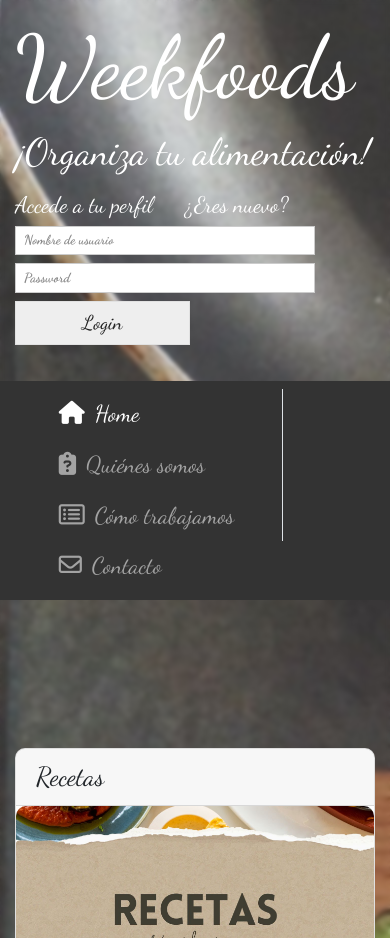
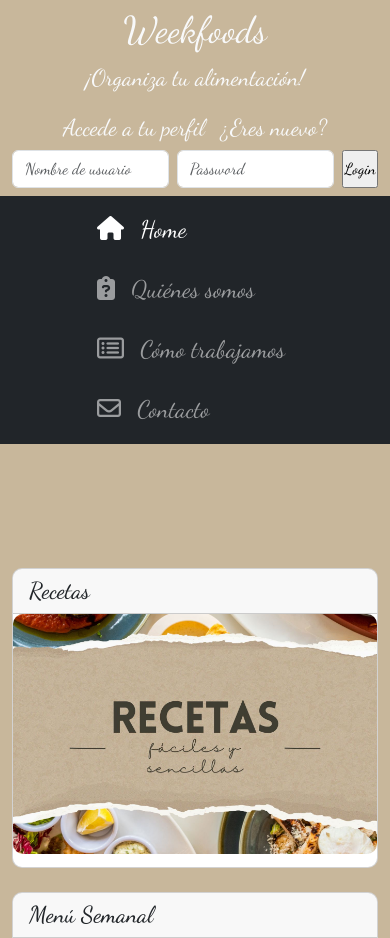
Before and after one commit to rdelgadodev/WeekFoods, a Django app: page / in a window 390 px wide. Shown: the top 938 px of the page. Run offline with Django 5.2, Linux system fonts and the light colour scheme; some libraries are stand-ins or nearby versions; some web fonts are replaced; grey boxes are pictures that could not be loaded.

Commit message:
MejorandoResponsive

```diff
--- a/Autenticacion/templates/Login/login.html
+++ b/Autenticacion/templates/Login/login.html
@@ -1,49 +1,51 @@
-{% load static %}
+{% load static %} {% block cabecera %}
 
-{% block cabecera %}
+<!--Right side header-->
+<!--Mensaje de error en caso que los datos introducidos para acceder no sean correctos-->
+<div class="col d-flex flex-column align-items-center">
+  {%if messages and request.path != '/registro/'%} {% for msg in messages %}
 
+  <div class="alert alert-danger">
+    <h3>¡{{msg}}!</h3>
+  </div>
+  {% endfor %} {%endif%}
 
-<div class="col-sm-4 mt-2">
+  <div class="d-flex">
+    <p class="fs-3 me-3 mb-1 text-center">Accede a tu perfil</p>
 
-    {%if messages and request.path != '/registro/'%}
+    <a
+      href="{% url 'Registro' %}"
+      class="fs-3 text-reset text-center text-decoration-none"
+    >
+      ¿Eres nuevo?
+    </a>
+  </div>
 
-        {% for msg in messages %}
+  <form action="{% url 'Logear' %}" method="post" class="d-flex gap-2">
+    {% csrf_token %}
 
-            <div class="alert alert-danger">
-                <h3>¡{{msg}}!</h3>
-            </div>
-        {% endfor %}
+    <input
+      type="text"
+      id="Nombre_usuario"
+      aria-describedby="emailHelp"
+      placeholder="Nombre de usuario"
+      required
+      name="username"
+      class="form-control"
+    />
 
-    {%endif%}
+    <input
+      type="password"
+      id="Password"
+      placeholder="Password"
+      autocomplete="off"
+      required
+      name="password"
+      class="form-control"
+    />
 
-
-    <div class="d-inline-flex">
-        <div class="pr-3">
-            <p class="h4">Accede a tu perfil</p>
-        </div>
-        <div><small><a href="{% url 'Registro' %}" class="h4 ml-3 ">¿Eres nuevo?</a></small></div>
-
-    </div>
-
-
-    <form action="{% url 'Logear' %}" class="form-group mx-auto" method="post">{% csrf_token %}
-
-
-
-        <input type="text" class="form-control acceder form-control-sm mb-2" id="Nombre_usuario"
-            aria-describedby="emailHelp" placeholder="Nombre de usuario" required name="username">
-
-
-        <input type="password" class="form-control acceder form-control-sm mb-2" id="Password" placeholder="Password"
-            autocomplete="off" required name="password">
-
-
-
-        <input type="submit" value="Login" class="btn btn-secondary mb-1 ml-0 login fs-5">
-
-
-    </form>
-
+    <input type="submit" value="Login" />
+  </form>
 </div>
 
 {% endblock %}
--- a/WeekFoodsApp/static/WeekFoodsApp/css/weekfoods.css
+++ b/WeekFoodsApp/static/WeekFoodsApp/css/weekfoods.css
@@ -1,31 +1,44 @@
-/* Estilo para página principal */
+/* Estilos General */
+
+* {
+    margin: 0;
+    padding: 0;
+    box-sizing: border-box;
+}
 
 body {
     font-family: "Dancing Script", cursive;
-    background-image: url('../img/Fondo_central_02.jpg');
-    background-size: cover;
-    backdrop-filter: blur(2px);
+    background-color: #C8B79B;
 }
 
-.cabecera {
-    background-color: transparent;
-    color: white;
+
+/* ----------------------------------------------------------------------------------------------------- */
+/* ----------------------------------------------------------------------------------------------------- */
+
+/* Estilo para base-no-usuario.html*/
+@media (max-width: 768px) {
+    .nav-link.fs-3 {
+        font-size: 1.2rem !important;
+    }
 }
 
-.acceder {
-    margin-bottom: 10px;
-    font-weight: bold;
-    width: 300px;
+@media (max-width: 576px) {
+    .nav-link.fs-3 {
+        font-size: 1.5rem !important;
+    }
+
+    .nav-item.border-end {
+        border-right: 0px !important;
+    }
 }
 
-.login {
-    width: 175px;
-}
+/* ----------------------------------------------------------------------------------------------------- */
+/* ----------------------------------------------------------------------------------------------------- */
 
+/* Estilo para home.html*/
 .tarjeta {
     height: 300px;
     border-radius: 10px;
-    cursor: default;
 }
 
 .imagen_tarjeta {
--- a/WeekFoodsApp/templates/WeekFoodsApp/base.html
+++ b/WeekFoodsApp/templates/WeekFoodsApp/base.html
@@ -16,8 +16,8 @@
 
 
     <!--Estilo de la pagina con Bootstrap CDN-->
-    <link rel="stylesheet" href="https://cdn.jsdelivr.net/npm/bootswatch@4.5.2/dist/yeti/bootstrap.min.css"
-        integrity="sha384-mLBxp+1RMvmQmXOjBzRjqqr0dP9VHU2tb3FK6VB0fJN/AOu7/y+CAeYeWJZ4b3ii" crossorigin="anonymous">
+   <!-- Bootswatch Yeti para Bootstrap 5 -->
+<link href="https://cdn.jsdelivr.net/npm/bootstrap@5.3.7/dist/css/bootstrap.min.css" rel="stylesheet" integrity="sha384-LN+7fdVzj6u52u30Kp6M/trliBMCMKTyK833zpbD+pXdCLuTusPj697FH4R/5mcr" crossorigin="anonymous">
 
     <!--Google Fonts-->
     <link rel="preconnect" href="https://fonts.googleapis.com">
@@ -54,44 +54,42 @@
 <body>
 
     <!--Cabecera-->
-    <div class="container-fluid cabecera">
-        <div class="row">
+    <div class="container-fluid d-flex flex-column flex-sm-row justify-content-around align-items-center py-2 text-light">
 
-            <div class="col-sm-2 mt-2"></div>
-
-            <div class="col-sm-6 text-left mt-2">
-                <h1 class="display-2 mensaje">Weekfoods</h1>
-                <p class="h1 mensaje">¡Organiza tu alimentación!</p>
+        <!--Left side header-->
+            <div class="col text-center">
+                <h1 class="display-3 display-sm-2 display-md-1 mensaje">Weekfoods</h1>
+                <p class="fs-3 fs-sm-3 fs-md-2 mensaje">¡Organiza tu alimentación!</p>
             </div>
 
-            {% block cabecera %} {% endblock %}
 
+            {% block cabecera %} {% endblock cabecera %}
 
+    </div>
 
             <!--Barra de navegacion-->
-            {% block navegacion %} {% endblock %}
+            {% block navegacion %} {% endblock navegacion %}
 
             <!--Cuerpo cambiante-->
-            {% block content %} {% endblock %}
+            {% block content %} {% endblock content %}
 
             <!--Footer-->
             <footer class="text-white mt-5">
-                <div class="container-fluid">
-                    <div class="row">
-                        <div class="col-sm-5 border-bottom"></div>
-                        <div class="col-sm-2 text-center">
-                            <i class="fa-brands fa-instagram mx-1 fs-5 mt-3"></i>
+                <div class="container-fluid d-flex flex-column flex-sm-row justify-content-between">
+                      <div class="container">
+                        <h1>WeekFoods</h1>
+                        <p>Copyright @ 2024 RDev</p>
+                    </div>
+                    <div class="col">
+                            <i class="fa-brands fa-instagram mx-1 fs-5"></i>
                             <i class="fa-brands fa-twitter mx-1 fs-5"></i>
                             <i class="fa-brands fa-facebook mx-1 fs-5"></i>
                             <i class="fa-brands fa-linkedin mx-1 fs-5"></i>
-                        </div>
-                        <div class="col-sm-5 border-bottom"></div>
                     </div>
+
                 </div>
-                <div class="container text-center mt-3 pb-1">
-                    <h1>WeekFoods</h1>
-                    <p>Copyright @ 2024 RDev</p>
-                </div>
+
+
 
 
 
--- a/WeekFoodsApp/templates/WeekFoodsApp/base_no_usuario.html
+++ b/WeekFoodsApp/templates/WeekFoodsApp/base_no_usuario.html
@@ -1,40 +1,82 @@
-{% extends 'WeekFoodsApp/base.html' %}
-
-{% load static %}
+{% extends 'WeekFoodsApp/base.html' %} {% load static %}
 
 <!--Cabecera-->
-{% block cabecera %}
-
-{% include 'Login/login.html' %}
-
-{% endblock %}
+{% block cabecera %} {% include 'Login/login.html' %} {% endblock %}
 
 <!--Barra de navegacion-->
 {% block navegacion %}
 
-<nav class="navbar navbar-expand-lg bg-dark justify-content-center mt-3" data-bs-theme="dark">
-    <ul class="navbar-nav">
-        <li class="nav-brand">
-            <a class="nav-link {% if request.path == '/' %} active {% endif %} fs-3 mr-5 border-right pr-5" href="{% url 'Home' %}">
-                <i class="fa-solid fa-house fa-beat"
-                    style="margin-right: 10px; --fa-beat-scale: 2.0; --fa-animation-iteration-count:1"></i>Home</a>
+<nav
+  class="navbar navbar-expand-sm bg-dark justify-content-center"
+  data-bs-theme="dark"
+>
+  <ul class="navbar-nav gap-2">
+    <li class="nav-item border-end border-3 border-light">
+      <a
+        class="nav-link {% if request.path == '/' %} active {% endif %} fs-3 me-2"
+        href="{% url 'Home' %}"
+      >
+        <i
+          class="fa-solid fa-house fa-beat"
+          style="
+            margin-right: 10px;
+            --fa-beat-scale: 2;
+            --fa-animation-iteration-count: 1;
+          "
+        ></i>
+        Home
+      </a>
     </li>
 
-        <li class="nav-brand">
-            <a class="nav-link {% if request.path == '/quienes_somos/' %} active {% endif %} fs-3 mr-5 border-right pr-5" href="{% url 'Quienes somos' %}"><i
+    <li class="nav-item border-end border-3 border-light">
+      <a
+        class="nav-link {% if request.path == '/quienes_somos/' %} active {% endif %} fs-3 me-2"
+        href="{% url 'Quienes somos' %}"
+      >
+        <i
           class="fa-solid fa-clipboard-question fa-beat"
-                    style="margin-right: 10px; --fa-beat-scale: 2.0; --fa-animation-iteration-count:1"></i>Quiénes
-                somos</a>
+          style="
+            margin-right: 10px;
+            --fa-beat-scale: 2;
+            --fa-animation-iteration-count: 1;
+          "
+        ></i>
+        Quiénes somos
+      </a>
     </li>
-        <li class="nav-brand">
-            <a class="nav-link {% if request.path == '/como_trabajamos/' %} active {% endif %} fs-3 mr-5 pr-5 border-right" href="{% url 'Como trabajamos' %}"><i
+    <li class="nav-item border-end border-3 border-light">
+      <a
+        class="nav-link {% if request.path == '/como_trabajamos/' %} active {% endif %} fs-3 me-2"
+        href="{% url 'Como trabajamos' %}"
+      >
+        <i
           class="fa-regular fa-rectangle-list fa-beat"
-                    style="margin-right: 10px; --fa-beat-scale: 2.0; --fa-animation-iteration-count:1"></i>Cómo trabajamos</a>
+          style="
+            margin-right: 10px;
+            --fa-beat-scale: 2;
+            --fa-animation-iteration-count: 1;
+          "
+        ></i>
+        Cómo trabajamos
+      </a>
     </li>
-        <li class="nav-brand">
-            <a class="nav-link {% if request.path == '/contacto/' %} active {% endif %} fs-3" href="{% url 'Contacto' %}"><i class="fa-regular fa-envelope fa-beat"
-                    style="margin-right: 10px; --fa-beat-scale: 2.0; --fa-animation-iteration-count:1"></i>Contacto</a>
+    <li class="nav-item">
+      <a
+        class="nav-link {% if request.path == '/contacto/' %} active {% endif %} fs-3"
+        href="{% url 'Contacto' %}"
+      >
+        <i
+          class="fa-regular fa-envelope fa-beat"
+          style="
+            margin-right: 10px;
+            --fa-beat-scale: 2;
+            --fa-animation-iteration-count: 1;
+          "
+        ></i>
+        Contacto
+      </a>
     </li>
   </ul>
 </nav>
+
 {% endblock %}
--- a/WeekFoodsApp/templates/WeekFoodsApp/home.html
+++ b/WeekFoodsApp/templates/WeekFoodsApp/home.html
@@ -1,95 +1,112 @@
-{% extends 'WeekFoodsApp/base_no_usuario.html' %}
-
-{% load static %}
-
-{% block content %}
+{% extends 'WeekFoodsApp/base_no_usuario.html' %} {% load static %} {% block content %}
 <!--Cuerpo de página-->
 <div class="container-fluid cuerpo_home">
-        <div class="row justify-content-center my-5">
-
+  <div class="row row-cols-1 row-cols-sm-2 row-cols-md-3 g-4 my-5">
     <!--Tarjeta Recetas-->
-            <div class="col-sm-3">
+    <div class="col">
       <div class="card tarjeta">
         <h3 class="card-header">Recetas</h3>
-                    <img src="{% static 'WeekFoodsApp/img/tarjeta_recetas.jpg' %}" class="card-img-top imagen_tarjeta"
-                        alt="Recetas">
+        <img
+          src="{% static 'WeekFoodsApp/img/tarjeta_recetas.jpg' %}"
+          class="card-img-top imagen_tarjeta"
+          alt="Recetas"
+        />
         <div class="card-body">
-                        <p class="card-text fs-5 texto_tarjeta">Ponemos a su disposición cientos de recetas,
-                            rápidas y sencillas de hacer. !Vaya a por el delantal y a cocinar! </p>
+          <p class="card-text fs-5 texto_tarjeta">
+            Ponemos a su disposición cientos de recetas, rápidas y sencillas de
+            hacer. !Vaya a por el delantal y a cocinar!
+          </p>
         </div>
       </div>
     </div>
 
     <!--Tarjeta Menu Semanal-->
-            <div class="col-sm-3">
+    <div class="col">
       <div class="card tarjeta">
         <h3 class="card-header">Menú Semanal</h3>
-                    <img src="{% static 'WeekFoodsApp/img/tarjeta_menu_semanal.png' %}"
-                        class="card-img-top imagen_tarjeta" alt="Recetas">
+        <img
+          src="{% static 'WeekFoodsApp/img/tarjeta_menu_semanal.png' %}"
+          class="card-img-top imagen_tarjeta"
+          alt="Recetas"
+        />
         <div class="card-body">
-                        <p class="card-text fs-5 texto_tarjeta">Elaboramos menu semanal basado en sus preferencias
-                            para
-                            que no deba preocuparse de que comer hoy. </p>
+          <p class="card-text fs-5 texto_tarjeta">
+            Elaboramos menu semanal basado en sus preferencias para que no deba
+            preocuparse de que comer hoy.
+          </p>
         </div>
       </div>
     </div>
 
     <!--Tarjeta Lista de la compra-->
-            <div class="col-sm-3">
+    <div class="col">
       <div class="card tarjeta">
         <h3 class="card-header">Lista de la compra</h3>
-                    <img src="{% static 'WeekFoodsApp/img/tarjeta_lista.png' %}" class="card-img-top imagen_tarjeta"
-                        alt="Recetas">
+        <img
+          src="{% static 'WeekFoodsApp/img/tarjeta_lista.png' %}"
+          class="card-img-top imagen_tarjeta"
+          alt="Recetas"
+        />
         <div class="card-body">
-                        <p class="card-text fs-5 texto_tarjeta">Te facilitamos la lista de la compra para poder
-                            tener todos los ingredientes necesarios</p>
-                    </div>
+          <p class="card-text fs-5 texto_tarjeta">
+            Te facilitamos la lista de la compra para poder tener todos los
+            ingredientes necesarios
+          </p>
         </div>
       </div>
     </div>
 
-        <div class="row justify-content-center">
+
+
     <!--Tarjeta Informacion nutricional-->
-            <div class="col-sm-3">
-
+    <div class="col">
       <div class="card tarjeta">
         <h3 class="card-header">Información nutricional</h3>
-                    <img src="{% static 'WeekFoodsApp/img/tarjeta_nutricion.png' %}" class="card-img-top imagen_tarjeta"
-                        alt="Recetas">
+        <img
+          src="{% static 'WeekFoodsApp/img/tarjeta_nutricion.png' %}"
+          class="card-img-top imagen_tarjeta"
+          alt="Recetas"
+        />
         <div class="card-body">
-                        <p class="card-text fs-5 texto_tarjeta">Accede a las calorias que te aporta cada
-                            receta</p>
+          <p class="card-text fs-5 texto_tarjeta">
+            Accede a las calorias que te aporta cada receta
+          </p>
+        </div>
       </div>
     </div>
 
-            </div>
-
     <!--Tarjeta Presupuesto Semanal-->
-            <div class="col-sm-3">
-
+    <div class="col">
       <div class="card tarjeta">
         <h3 class="card-header">Presupuesto Semanal</h3>
-                    <img src="{% static 'WeekFoodsApp/img/tarjeta_presupuesto.jpg' %}"
-                        class="card-img-top imagen_tarjeta" alt="Recetas">
+        <img
+          src="{% static 'WeekFoodsApp/img/tarjeta_presupuesto.jpg' %}"
+          class="card-img-top imagen_tarjeta"
+          alt="Recetas"
+        />
         <div class="card-body">
-                        <p class="card-text fs-5 texto_tarjeta">Te indicamos el coste del carro de tu compra
-                            (aproximadamente)</p>
+          <p class="card-text fs-5 texto_tarjeta">
+            Te indicamos el coste del carro de tu compra (aproximadamente)
+          </p>
         </div>
-
       </div>
     </div>
 
     <!--Tarjeta Comunidad-->
-            <div class="col-sm-3">
+    <div class="col">
       <div class="card tarjeta">
         <h3 class="card-header">Comunidad</h3>
-                    <img src="{% static 'WeekFoodsApp/img/tarjeta_comunidad.png' %}" class="card-img-top imagen_tarjeta"
-                        alt="Recetas">
+        <img
+          src="{% static 'WeekFoodsApp/img/tarjeta_comunidad.png' %}"
+          class="card-img-top imagen_tarjeta"
+          alt="Recetas"
+        />
         <div class="card-body">
-                        <p class="card-text fs-5 texto_tarjeta">Porque compartir es vivir, crea recetas y
-                            compartelas con nuestra comunidad</p>
+          <p class="card-text fs-5 texto_tarjeta">
+            Porque compartir es vivir, crea recetas y compartelas con nuestra
+            comunidad
+          </p>
         </div>
-
       </div>
     </div>
   </div>
@@ -99,4 +116,4 @@
   <p class="h3 fs-1">¡Regístrese y empiece a disfrutar cocinando!</p>
 </div>
 
-{% endblock %}
+{% endblock content%}
```
Also changed, not shown: WeekFoodsApp/static/WeekFoodsApp/img/Fondo_central_02_01.jpg (added). Lines whose indentation alone changed are shown as unchanged.
